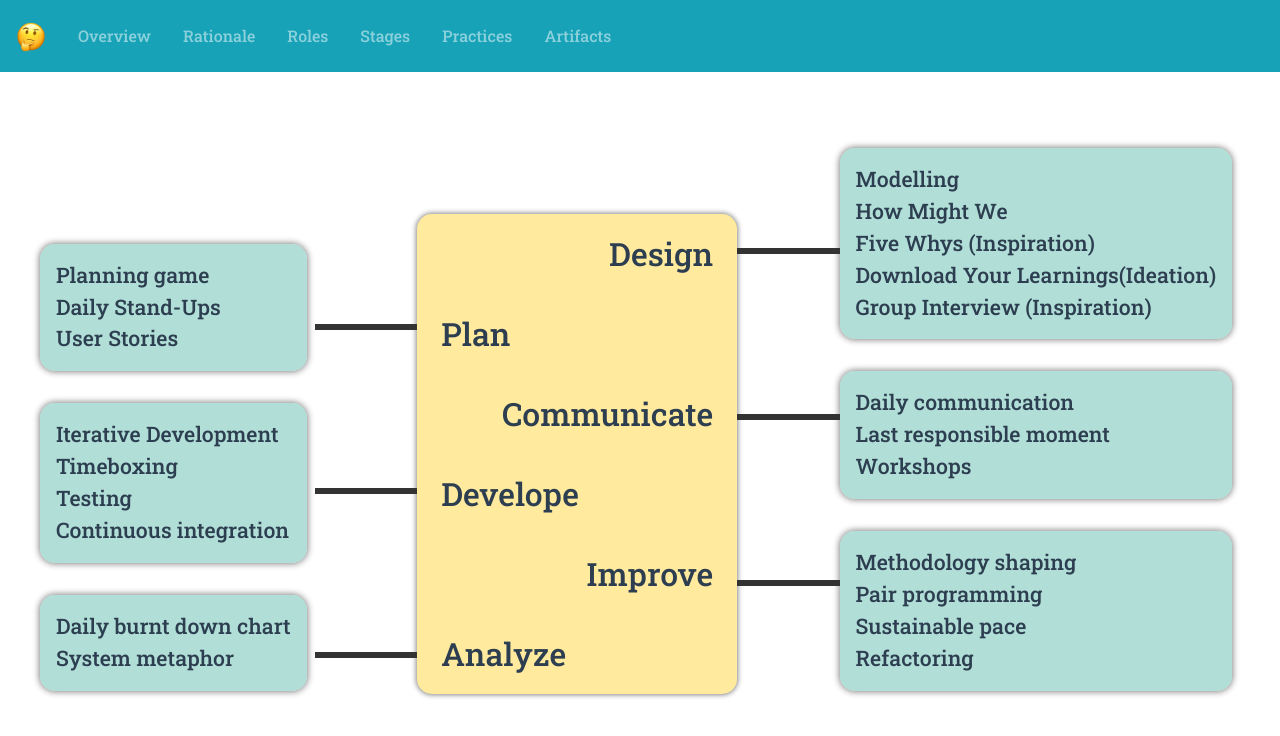
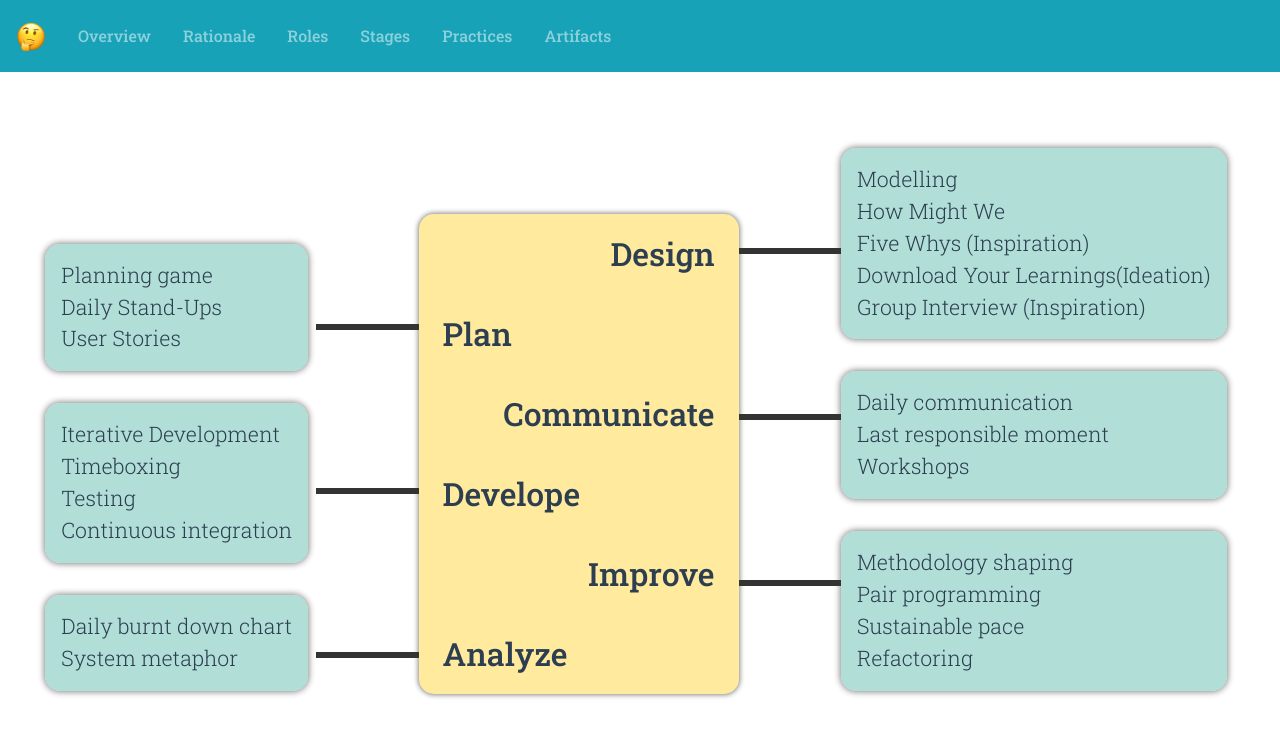
Before and after one commit to zyyyme/vue-agile-framework, a Vue app: page /#/practices in a window 1280 px wide. Shown: the top 736 px of the page. Built offline with nearby package versions, Linux system fonts and the light colour scheme.

Commit message:
Fonts issues

```diff
--- a/src/components/Overview.vue
+++ b/src/components/Overview.vue
@@ -206,6 +206,7 @@ export default {
       margin-bottom: 0;
       color: #333333;
       font-size: 16pt;
+      font-weight: 300;
   }
 
   .border-0 {
--- a/src/components/Practices.vue
+++ b/src/components/Practices.vue
@@ -112,7 +112,7 @@ body{
     background-color: rgba(126, 200, 189, 0.6);
     box-shadow: 0 0 6px 1px #888;
     border-radius: 15px;
-
+    font-weight: 300;
     font-size: 16pt;
     text-align: left;
 }
```
Also changed, not shown: 9 other files (tests, documents, lock files or other folders).
